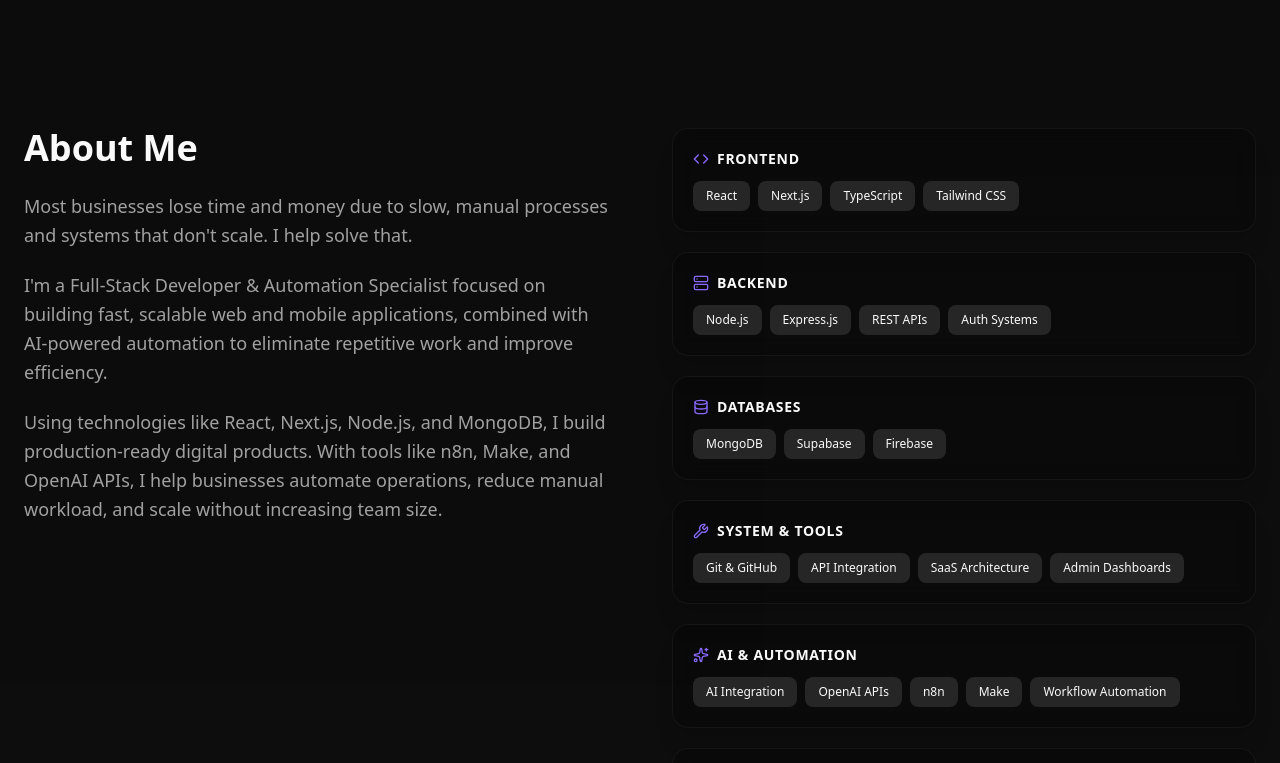
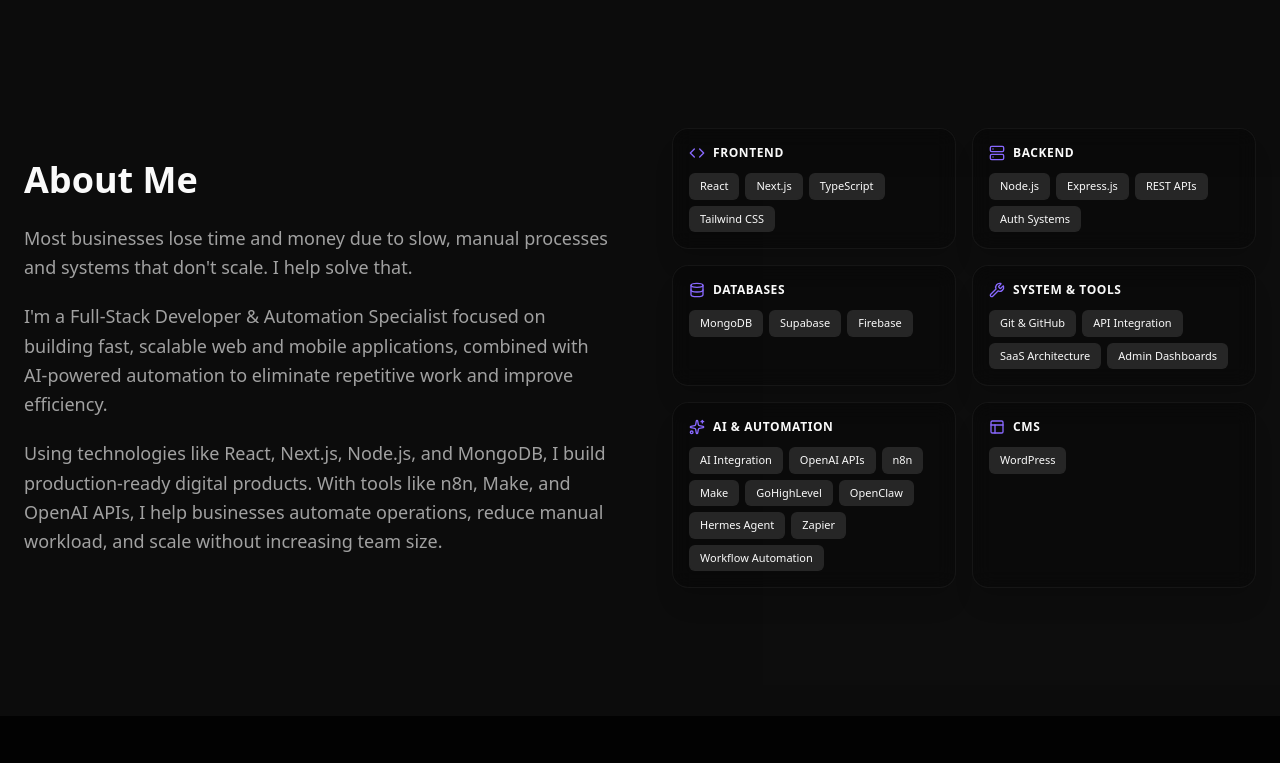
Before and after one commit to JasimMalook/jasim-portfolio, a Next.js app: page / in a window 1280 px wide. Shown: the part 840-1603 px from the top of the page. Built offline with nearby package versions, Linux system fonts and the light colour scheme.

Commit message:
Fix About layout balance and add new AI automation skills
- Skills now in 2-column grid to match left text height
- Added GoHighLevel, OpenClaw, Hermes Agent, Zapier to AI & Automation
- Smaller skill chips for compact layout
- Items centered vertically for visual balance

```diff
--- a/src/components/sections/About.tsx
+++ b/src/components/sections/About.tsx
@@ -29,7 +29,7 @@
     {
         title: "AI & Automation",
         icon: Sparkles,
-        skills: ["AI Integration", "OpenAI APIs", "n8n", "Make", "Workflow Automation"],
+        skills: ["AI Integration", "OpenAI APIs", "n8n", "Make", "GoHighLevel", "OpenClaw", "Hermes Agent", "Zapier", "Workflow Automation"],
     },
     {
         title: "CMS",
@@ -41,7 +41,7 @@
 export function About() {
     return (
         <Section id="about" className="bg-secondary/30">
-            <div className="grid grid-cols-1 lg:grid-cols-2 gap-12 lg:gap-16 items-start">
+            <div className="grid grid-cols-1 lg:grid-cols-2 gap-12 lg:gap-16 items-center">
                 {/* Left – About Text */}
                 <motion.div
                     initial={{ opacity: 0, x: -20 }}
@@ -70,8 +70,8 @@
                     </div>
                 </motion.div>
 
-                {/* Right – Skills by Category */}
-                <div className="space-y-5">
+                {/* Right – Skills by Category (2-col grid) */}
+                <div className="grid grid-cols-1 sm:grid-cols-2 gap-4">
                     {skillCategories.map((cat, catIndex) => (
                         <motion.div
                             key={cat.title}
@@ -80,18 +80,18 @@
                             viewport={{ once: true }}
                             transition={{ duration: 0.4, delay: catIndex * 0.07 }}
                         >
-                            <Card variant="glass" className="p-5">
+                            <Card variant="glass" className="p-4 h-full">
                                 <div className="flex items-center gap-2 mb-3">
                                     <cat.icon className="w-4 h-4 text-primary" />
-                                    <span className="text-sm font-semibold uppercase tracking-wider text-foreground">
+                                    <span className="text-xs font-semibold uppercase tracking-wider text-foreground">
                                         {cat.title}
                                     </span>
                                 </div>
-                                <div className="flex flex-wrap gap-2">
+                                <div className="flex flex-wrap gap-1.5">
                                     {cat.skills.map((skill) => (
                                         <span
                                             key={skill}
-                                            className="px-3 py-1.5 text-xs font-medium rounded-lg bg-secondary text-secondary-foreground border border-border/50 hover:border-primary/30 hover:bg-primary/5 transition-colors"
+                                            className="px-2.5 py-1 text-[11px] font-medium rounded-md bg-secondary text-secondary-foreground border border-border/50 hover:border-primary/30 hover:bg-primary/5 transition-colors"
                                         >
                                             {skill}
                                         </span>
```
